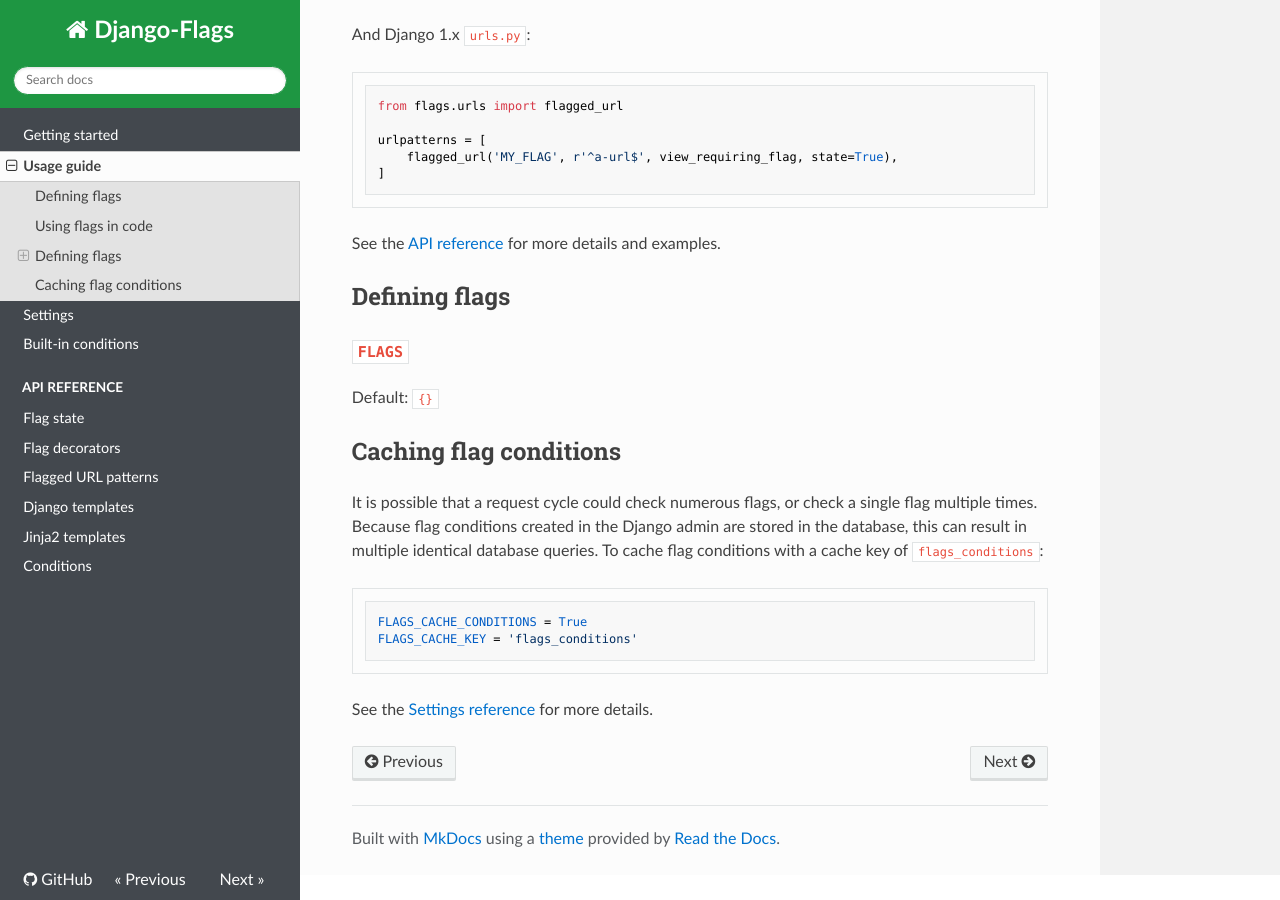
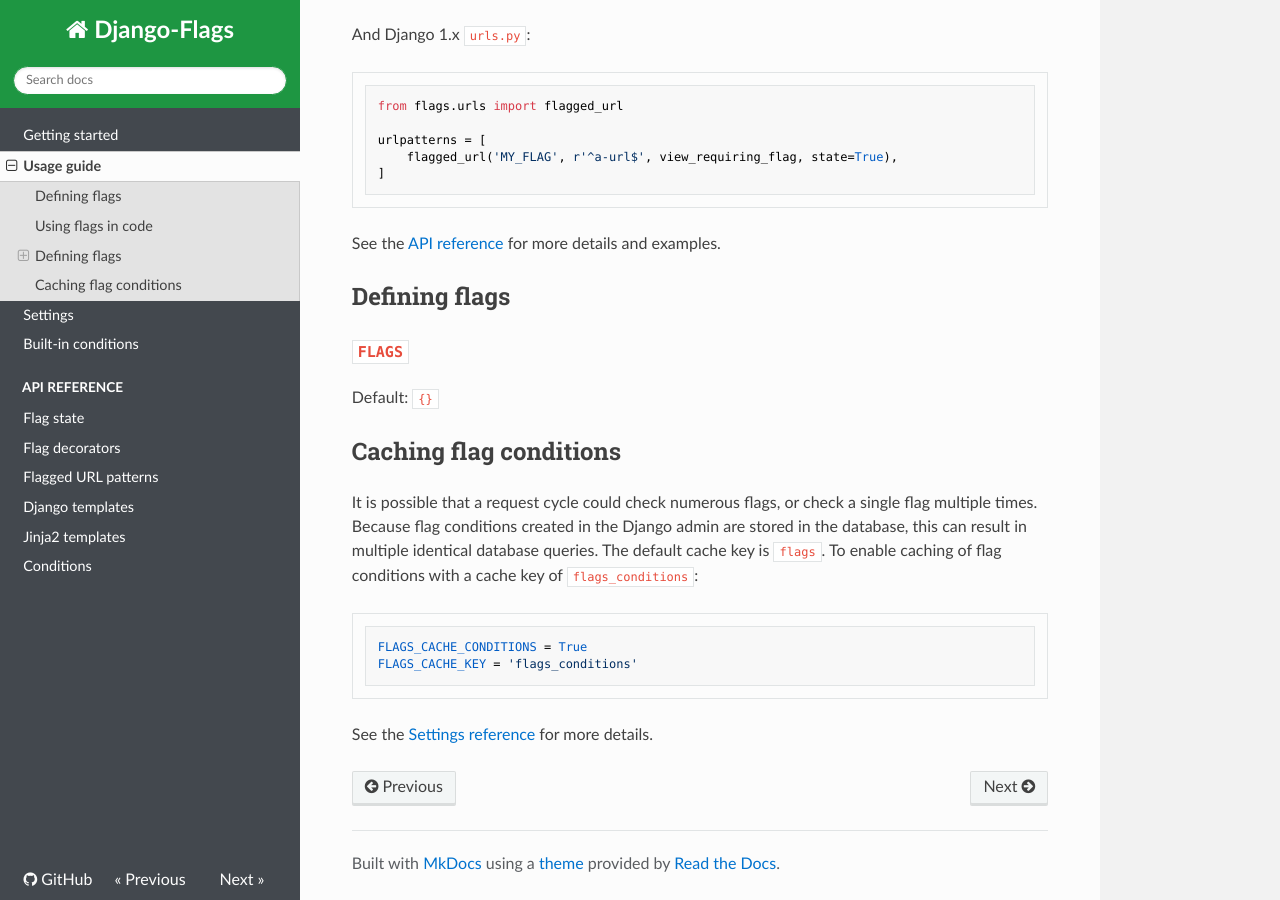
Before and after one commit to cfpb/django-flags, an MkDocs documentation site: the page built from docs/usage.md, in a window 1280 px wide and 900 px high, scrolled down 1510 px. Built offline with MkDocs 1.6.1, drawn with Linux system fonts in a browser that asks for light colours; nearby versions of some CDN libraries; old or Windows-style settings are respelled for this version of MkDocs.

Commit message:
Expand and correct wording of cache docs

````diff
--- a/docs/usage.md
+++ b/docs/usage.md
@@ -82,7 +82,7 @@
 
 ## Caching flag conditions
 
-It is possible that a request cycle could check numerous flags, or check a single flag multiple times. Because flag conditions created in the Django admin are stored in the database, this can result in multiple identical database queries. To cache flag conditions with a cache key of `flags_conditions`:
+It is possible that a request cycle could check numerous flags, or check a single flag multiple times. Because flag conditions created in the Django admin are stored in the database, this can result in multiple identical database queries. The default cache key is `flags`. To enable caching of flag conditions with a cache key of `flags_conditions`:
 
 ```python
 FLAGS_CACHE_CONDITIONS = True
````
